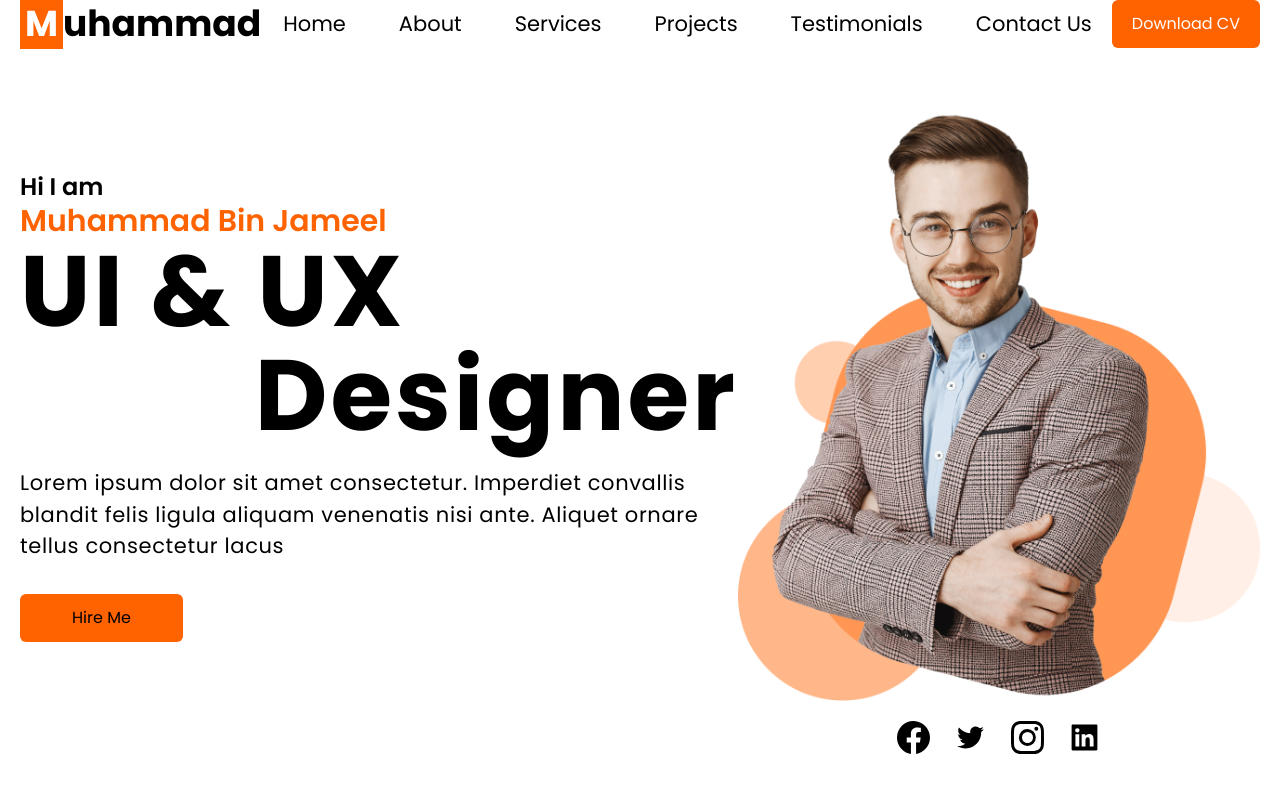
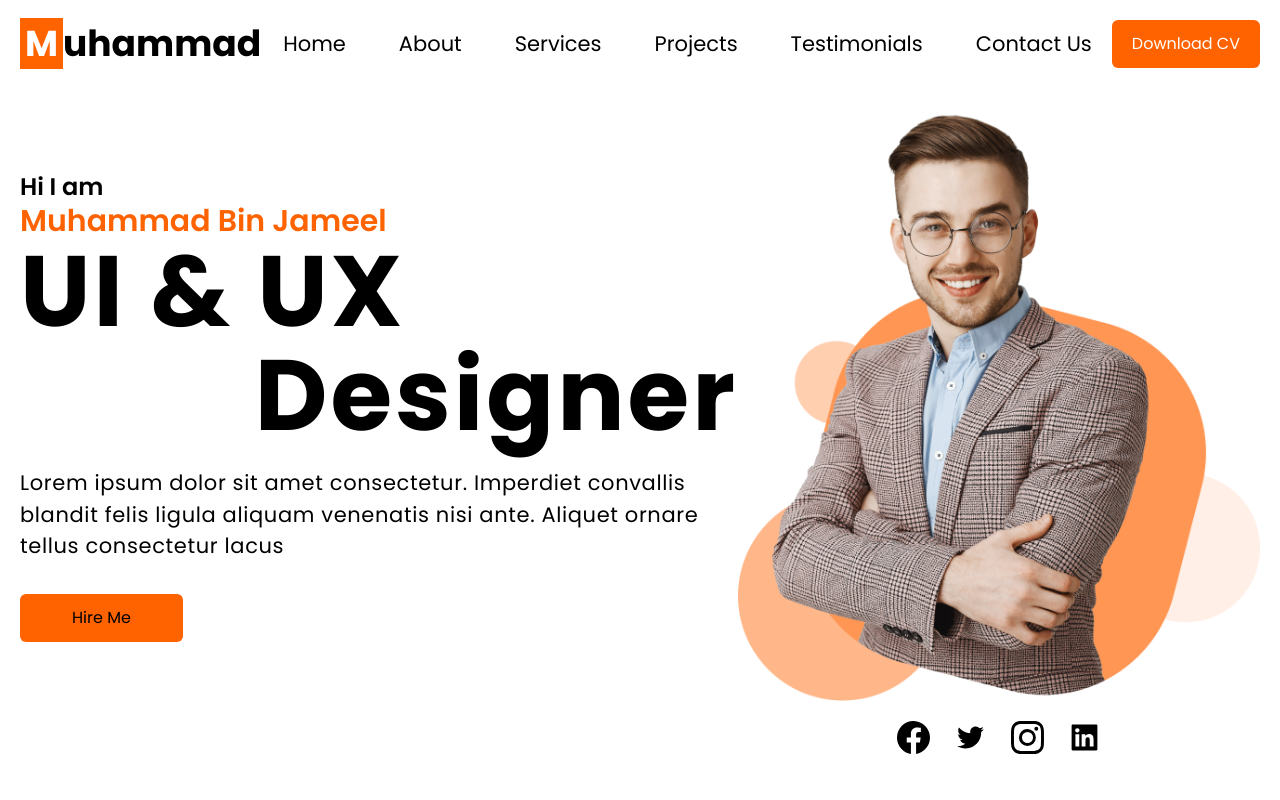
Before and after one commit to blackheart7565/personal-portfolio, a React (Vite) app: page / in a window 1280 px wide. Shown: the top 800 px of the page. Built offline with nearby package versions, Linux system fonts and the light colour scheme.

Commit message:
style: add padding to header

```diff
--- a/src/components/Header.tsx
+++ b/src/components/Header.tsx
@@ -47,7 +47,7 @@ export const Header: React.FC<IHeaderProps> = (): JSX.Element => {
 	];
 
 	return (
-		<header className="fixed top-0 left-0 w-full z-[1000] dark:bg-black bg-white">
+		<header className="fixed top-0 left-0 w-full z-[1000] dark:bg-black bg-white py-5">
 			<div className="container mx-auto justify-between items-center flex">
 				<Logo />
 
```
